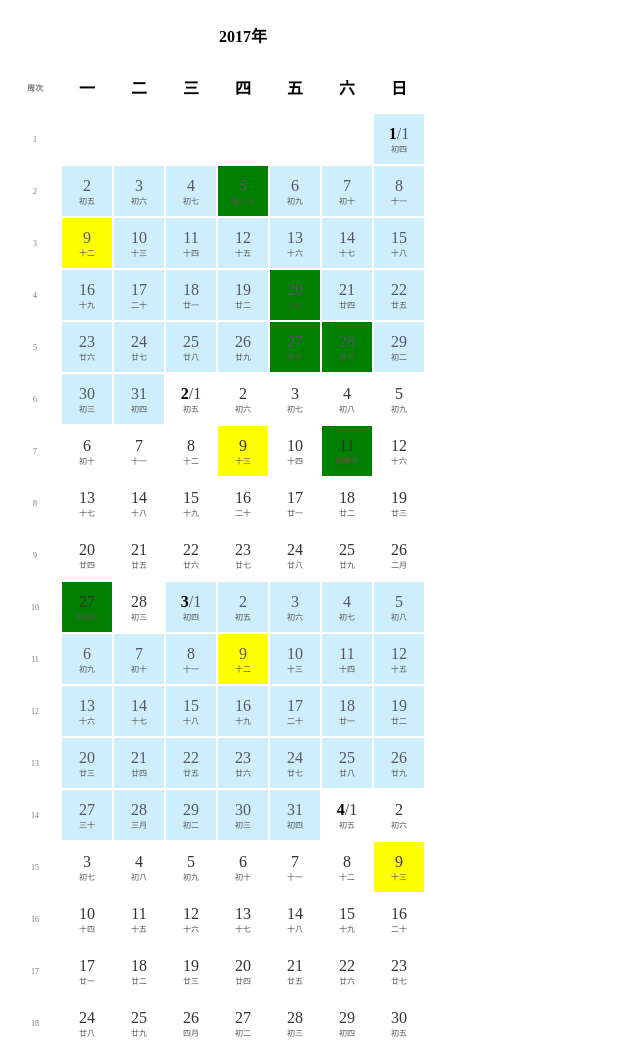
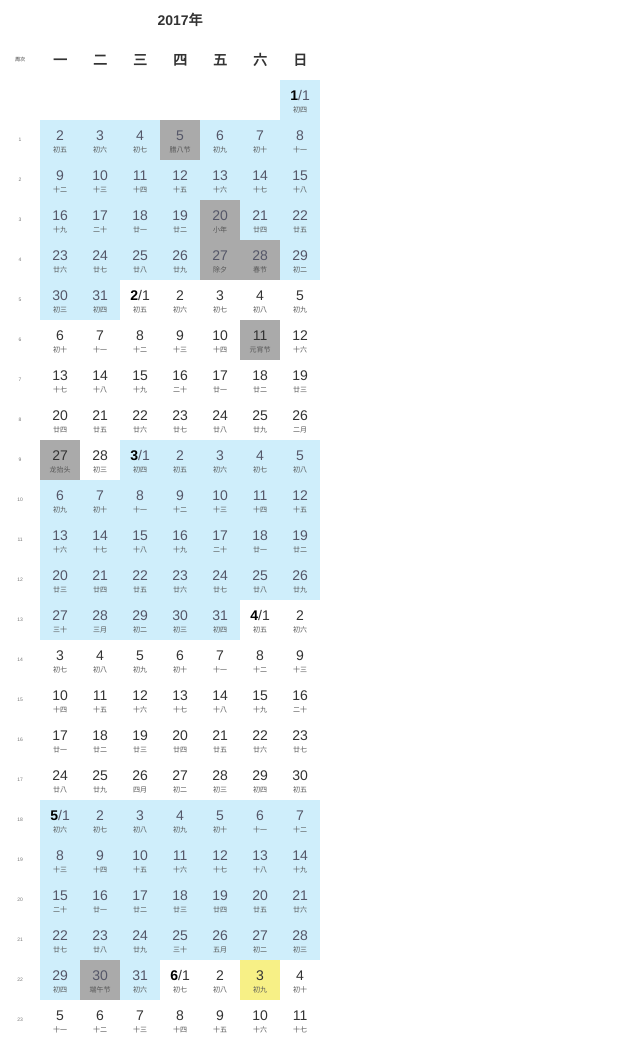
Before and after one commit to fengxxc/calendar-school, a plain HTML site: page index.html in a window 1280 px wide. Shown: the top 1043 px of the page, without its empty margins (0-640 px from the left). Drawn offline with nearby package versions, Linux system fonts and the light colour scheme.

Commit message:
新增编辑事件功能
样式调整

```diff
--- a/caleScho.css
+++ b/caleScho.css
@@ -3,16 +3,14 @@
 }
 
 .xl td,.xl th {
-	width: 3rem;
-	height: 3rem;
+	width: 4rem !important;
+	height: 4rem !important;
 	text-align: center;
-	/*background-color: #FDFDFD;*/
-	/*border-radius: 8%;*/
 }
 .xl .day:hover {
 	background-color: #EEE;
 	cursor: pointer;
-	border-radius: 10%;
+	/*border-radius: 10%;*/
 }
 .xl .weeknum {
 	width: 1rem;
@@ -31,7 +29,7 @@
 	color: #333;
 }
 .xl .today {
-	border-radius: 50%;
+	/*border-radius: 10%;*/
 	background-color: #f7f086;
 }
 .xl .month {
@@ -41,6 +39,18 @@
 .xl .lunarInfo {
 	font-size: 0.5em;
 	color: #555;
+	background-color: transparent;
+}
+.xl .caleScho_edit {
+	position: absolute;
+	margin-left: 2.5rem;
+	margin-top: -2rem;
+	/*background-color: #af8c38;*/
+	/*padding: 0;*/
+}
+.xl .note {
+	/*width: 6rem !important;*/
+	/*background-color: #EEE;*/
 }
 
 /* test */
@@ -48,12 +58,13 @@
 	background-color: yellow;
 }
 .xl .festival {
-	background-color: green;
+	background-color: #AAA;
 }
 
-.xl .active {
-	background-color: #cbcdcf;
+.xl .active, .active .lunarInfo {
+	background-color: #3276b1;
+	color: #FFF;
 }
-.xl .active:hover {
-	background-color: #cccecf;
+.xl .active:hover, .active:hover .lunarInfo {
+	background-color: #3276b1;
 }
--- a/caleScho.js
+++ b/caleScho.js
@@ -72,8 +72,11 @@
 				(iDate.getDate() == new Date().getDate() && iDate.getMonth() == new Date().getMonth())? className+=' today' : null;
 				// 如果这一天是这周的第一天，那就另起一行
 				if (iDate.getDay() == weekStart) {
+					// 周次
+					var wn = (weekNum-weekNumStart+1) < 1? "":(weekNum-weekNumStart+1)
+					// 每行的note
+					// htmlStr += '<td class="note" data-weeknum="' + wn + '"></td>';
 					if (showWeekNum === true) {
-						var wn = (weekNum-weekNumStart+1) < 1? "":(weekNum-weekNumStart+1)
 						htmlStr += '</tr><tr><td class="weeknum">'+ wn +'</td>';
 						weekNum += 1;
 					} else {
@@ -110,7 +113,9 @@
 					var bsdResult =  opts.beforeShowDay.call($self, iDate, lunar);
 					if (bsdResult && 'class' in bsdResult) className += ' ' + bsdResult.class;
 				}
-				htmlStr += '<td class="'+className+'">';
+				// 公历字符串：2017-01-01
+				var caleStr = iDate.getFullYear() + '-' + (iDate.getMonth()+1) + '-' + iDate.getDate();
+				htmlStr += '<td class="' + className + '" data-cale="' + caleStr + '">';
 
 				// 如果这天是1日，就加上月份
 				if (iDate.getDate() == 1)
@@ -135,7 +140,53 @@
 				htmlStr += '</td>'
 				iDate = new Date(iDate.getFullYear(), iDate.getMonth(), iDate.getDate()+1);
 			}
-			htmlStr += '</tr></tbody></table>';
+			// htmlStr += '<td class="note"></td></tr></tbody>';
+			htmlStr += '</tr></tbody>';
+			var modelStr = 	'<div id="caleSchoModel" class="modal fade" tabindex="-1" role="dialog" aria-labelledby="mySmallModalLabel">' +
+								'<div class="modal-dialog modal-sm" role="document">' +
+									'<div class="modal-content">' +
+										'<div class="modal-header">' +
+											'<button type="button" class="close" data-dismiss="modal" aria-hidden="true">×</button>' +
+											'<h4 class="modal-title" id="">编辑事件</h4>' +
+										'</div>' +
+										'<div class="modal-body">' +
+											'<form class="form-horizontal" role="form">' +
+												'<div class="form-group">' +
+													'<label class="col-md-3 control-label">时间</label>' +
+													'<div class="col-md-8"><input type="text" class="form-control" readOnly id="caleScho_rangeTime" value=""/></div>' +
+												'</div>' +
+												'<div class="form-group">' +
+													'<label class="col-md-3 control-label">事件名称</label>' +
+													'<div class="col-md-8"><input type="text" class="form-control"  placeholder="事件名称"  id=""/></div>' +
+												'</div>' +
+												'<div class="form-group">' +
+													'<label class="col-md-3 control-label">事件类型</label>' +
+													'<div class="col-md-8">' +
+														'<select class="form-control" id = "" name="">' +
+															'<option value="">请选择</option>' +
+														'</select>' +
+													'</div>' +
+												'</div>' +
+												'<div class="form-group">' +
+													'<label class="col-md-3 control-label">备注</label>' +
+													'<div class="col-md-8"><textarea class="form-control" name="" id="" cols="30" rows="4"></textarea></div>' +
+												'</div>' +
+												'<div class="form-group">' +
+													'<div class="col-md-8 col-md-offset-3">' +
+														'<button type="button" class="btn btn-default" data-dismiss="modal">关闭</button>&emsp;<button type="button" class="btn btn-primary">提交</button>' +
+													'</div>' +
+												'</div>' +
+											'</form>' +
+										'</div>' +
+											/*'<div class="modal-footer">' +
+												'<button type="button" class="btn btn-default" data-dismiss="modal">关闭</button><button type="button" class="btn btn-primary">提交</button>' +
+											'</div>' +*/
+
+									'</div>' +
+								'</div>' +
+							'</div>';
+			htmlStr += '<tfoot></tfoot>';
+			htmlStr += '</table>' + modelStr;
 			// 渲染dom前的回调函数，参数为该dom的jQuery对象
 			opts.bDrawCallback && typeof opts.bDrawCallback=='function'? opts.bDrawCallback.call($self, $(htmlStr)) :null;
 			$self.html(htmlStr);
@@ -143,11 +194,43 @@
 			// bind event
 			$('body').on('click', function (e) {
 				$self.find('.active').removeClass('active');
+				$self.find('.caleScho_edit').remove();
+			});
+			$('.day').on('click', function (e) {
+				e.stopPropagation();
+				// 如果点的是'edit'
+				if (e.target.tagName == 'A' || e.target.tagName == 'I') {
+					// console.log($(this).parents('tr'))
+					var valArr = [];
+					$self.find('.active').each(function () {
+						// valStr += $(this).data('cale');
+						valArr.push($(this).data('cale'));
+					});
+					var valStr = valArr.join(',')
+					console.log(valStr)
+					$('#caleScho_rangeTime').val(valStr);
+					console.log($('#caleScho_rangeTime'))
+					// $('#caleScho_rangeTime').text(valStr);
+					$('#caleSchoModel').modal('show');
+				} else {
+					var editBtn = '<a href="javascript:void(0);" class="caleScho_edit btn btn-success btn-xs"><i class="glyphicon glyphicon-edit"></i></a>';
+					$self.find('.caleScho_edit').remove();
+					$(this).toggleClass('active');
+					$self.find('.active')? $self.find('.active:last').prepend(editBtn) : null;
+					// $self.find('.active')? $self.find('.active:last').after(editBtn) : null;
+
+				}
 			})
-			$self.on('click', 'td', function (e) {
+			$('.caleScho_edit').on('click', function (e) {
+				console.log("oh")
 				e.stopPropagation();
-				$(this).toggleClass('active');
-			})
+				e.preventDefault();
+				return false;
+			});
+			// 取消edit模态框冒泡
+			$('#caleSchoModel').on('click', function (e) {
+				e.stopPropagation();
+			});
 		} else if (typeof arguments[0] == 'string' && arguments[0] != '') {
 			switch (arguments[0]) {
 				case 'show':
--- a/index.html
+++ b/index.html
@@ -5,6 +5,8 @@
 	<title>校历Demo</title>
 	<link rel="stylesheet" href="caleScho.css">
 	<script src="http://lib.sinaapp.com/js/jquery/1.9.1/jquery-1.9.1.min.js"></script>
+	<script src="http://libs.baidu.com/bootstrap/3.0.3/js/bootstrap.js"></script>
+	<link href="http://libs.baidu.com/bootstrap/3.0.3/css/bootstrap.css" rel="stylesheet">
 	<script src="caleScho.js"></script>
 	<script src="calendar-converter.js"></script>
 </head>
@@ -16,7 +18,7 @@
 			showWeekNum: true, 	// 是否显示周次：是
 			// initYear: 2017,		// 初始年，默认为当前年
 			monthRange: [1, 12],// [起始月(默认为1月), 结束月(默认为12月)]
-			weekNumStart: 1,	// 设置周次从第几周开始，默认从第一周开始
+			weekNumStart: 2,	// 设置周次从第几周开始，默认从第一周开始
 			// 渲染dom前的回调函数，参数为该dom的jQuery对象
 			bDrawCallback: function (obj) {
 				// alert(obj)
@@ -24,23 +26,23 @@
 			beforeShowDay : function (date, lunar) { // param：公历每日, 农历每日
 				// 9日的class设为“hai”
 				if (date.getDate() == 9) {
-					return {
+					/*return {
 						class: 'mark'
-					}
+					}*/
 				// 农历节日的class设为“festival”
-				} else if (lunar.lunarFestival) {
+				}
+				if (lunar.lunarFestival) {
 					return {
 						class: 'festival'
 					}
-				} else {
-					return false;
 				}
 			}
-		}
-		);
-		// $('#test').xl('hide');
-		// $('#test').xl('show');
-		// $('#test').xl('distory');
+		});
+		console.log($('#test'))
+		// $('#test').caleScho('hide');
+		// $('#test').caleScho('show');
+		// $('#test').caleScho('distory');
+		// $('#test').caleScho();
 	</script>
 </body>
 </html>
```
